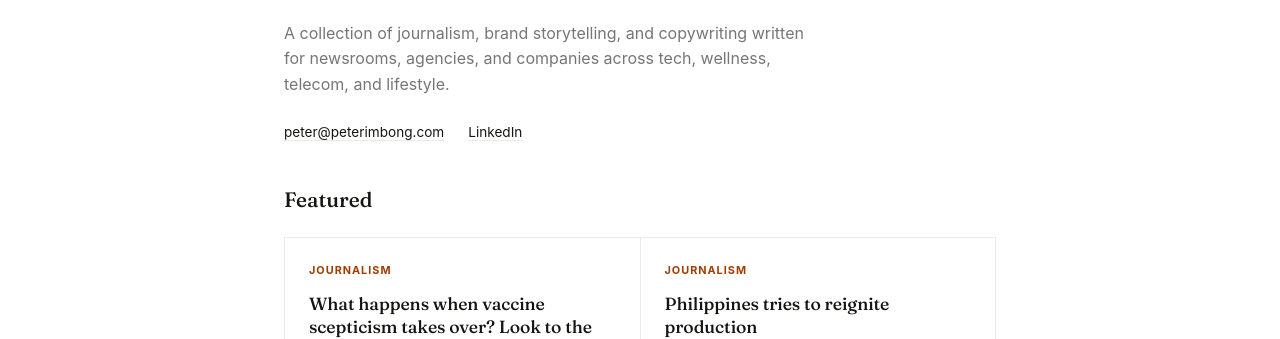
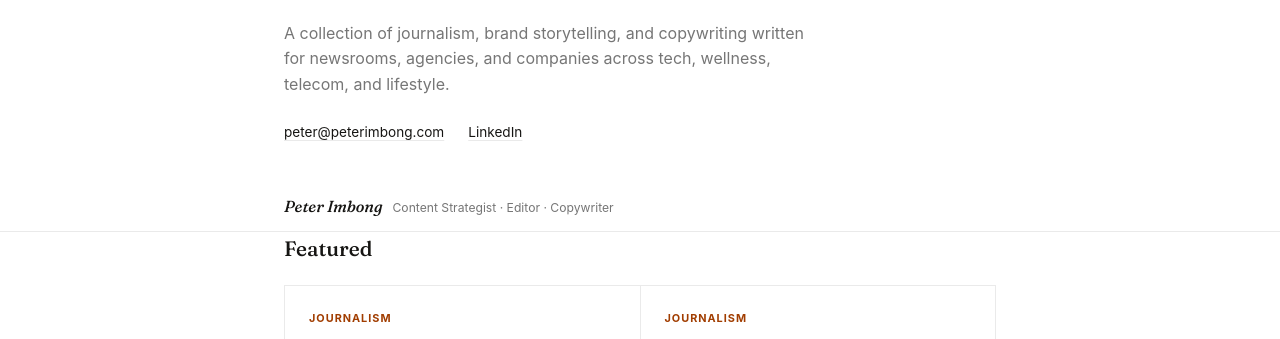
Before and after one commit to peterimb/peterimb.github.io, a plain HTML site: page index.html in a window 1280 px wide. Shown: the part 421-760 px from the top of the page. Drawn offline with Linux system fonts and the light colour scheme.

Commit message:
Add persistent sticky name bar above filters for brand recall while scrolling

```diff
--- a/index.html
+++ b/index.html
@@ -157,10 +157,41 @@
     .featured-grid { grid-template-columns: 1fr; }
   }
 
+  /* Name bar */
+  .name-bar {
+    position: sticky;
+    top: 0;
+    z-index: 12;
+    background: color-mix(in srgb, var(--bg) 94%, transparent);
+    backdrop-filter: blur(8px);
+    -webkit-backdrop-filter: blur(8px);
+    border-bottom: 1px solid var(--border);
+  }
+  .name-bar-inner {
+    max-width: 760px;
+    margin: 0 auto;
+    padding: 11px 24px;
+    display: flex;
+    align-items: baseline;
+    gap: 10px;
+  }
+  .name-bar-inner a {
+    font-family: var(--serif);
+    font-style: italic;
+    font-size: 1rem;
+    color: var(--fg);
+    text-decoration: none;
+  }
+  .name-bar-inner a:hover { color: var(--accent); }
+  .name-bar-role {
+    color: var(--muted);
+    font-size: 0.76rem;
+  }
+
   /* Filters */
   .filters {
     position: sticky;
-    top: 0;
+    top: 49px;
     z-index: 10;
     background: color-mix(in srgb, var(--bg) 94%, transparent);
     backdrop-filter: blur(8px);
@@ -352,7 +383,7 @@
   </div>
 </div>
 
-<header>
+<header id="top">
   <p class="eyebrow">Selected Work</p>
   <h1>Peter Imbong</h1>
   <p class="role">Content Strategist · Editor · Copywriter</p>
@@ -362,6 +393,13 @@
     <a href="https://linkedin.com/in/peterimbong" target="_blank" rel="noopener">LinkedIn</a>
   </div>
 </header>
+
+<div class="name-bar">
+  <div class="name-bar-inner">
+    <a href="#top">Peter Imbong</a>
+    <span class="name-bar-role">Content Strategist · Editor · Copywriter</span>
+  </div>
+</div>
 
 <main>
 
```
